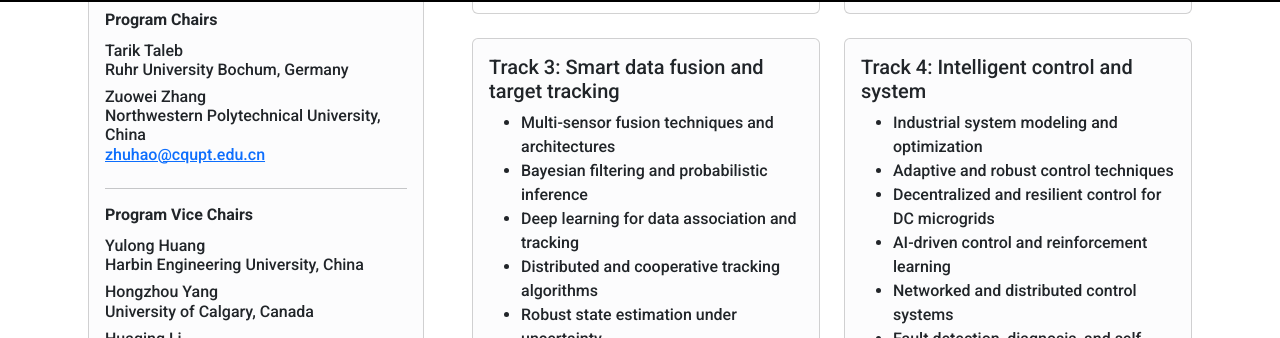
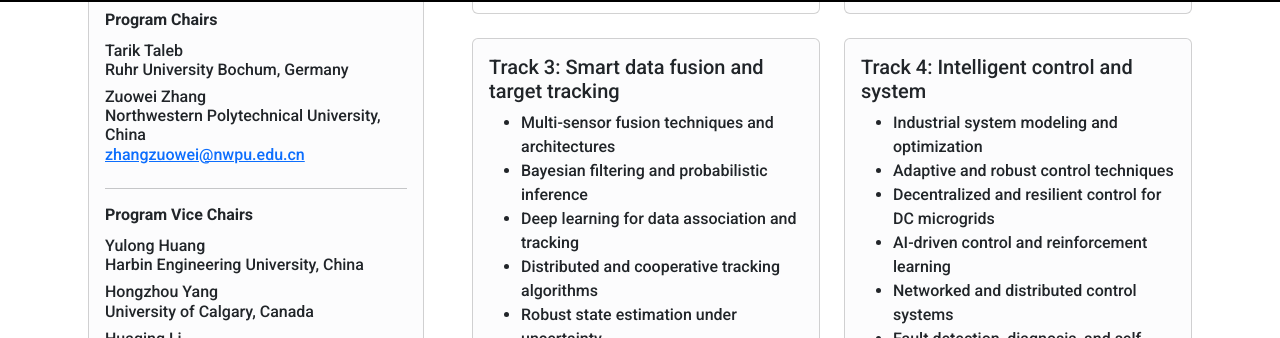
Before and after one commit to IEEE-SWC-2025/IEEE-SWC-2025.github.io, a Jekyll site: the page built from atc/index.html, in a window 1280 px wide and 900 px high, scrolled down 1603 px. Shown: the part 115-453 px from the top of the window. Built offline with Jekyll 4.4.1, drawn with Linux system fonts in a browser that asks for light colours.

Commit message:
Update index.html

```diff
--- a/atc/index.html
+++ b/atc/index.html
@@ -124,7 +124,7 @@ title: IEEE ATC 2025
               <h5 class="fs-6">
                 Zuowei Zhang <br />
                 Northwestern Polytechnical University, China <br />
-                <a href="mailto:zhuhao@cqupt.edu.cn">zhuhao@cqupt.edu.cn</a>
+                <a href="mailto:zhangzuowei@nwpu.edu.cn">zhangzuowei@nwpu.edu.cn</a>
               </h5>
             </div>
           </div>
```
